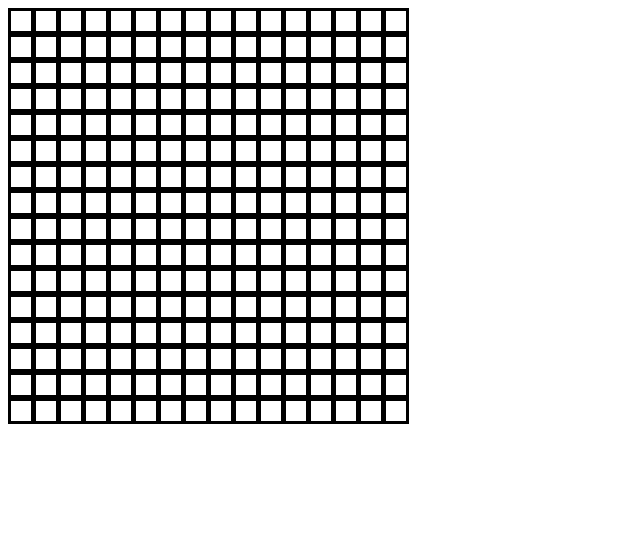
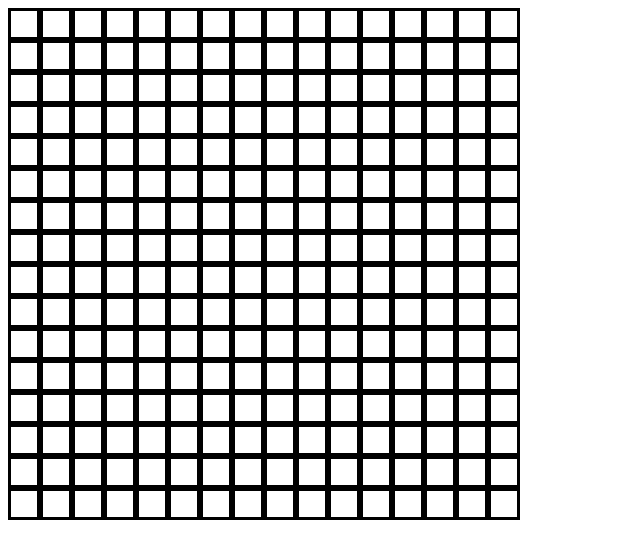
Before and after one commit to hanwj100/etch-a-sketch, a plain HTML site: page index.html in a window 1280 px wide. Shown: the whole page, without its empty margins (0-640 px from the left). Drawn offline with Linux system fonts and the light colour scheme.

Commit message:
Make grid size dynamic relative to screen size

```diff
--- a/script.js
+++ b/script.js
@@ -12,6 +12,7 @@ function createGrid() {
     }
 }
 
+//colors in a selected cell
 function colorIn(cellID) {
     const cell = document.querySelector("#" + cellID);
     if (cell.style.backgroundColor == "") {
--- a/styles.css
+++ b/styles.css
@@ -1,6 +1,8 @@
 #grid {
     display: grid;
-    grid-template-columns: repeat(16, 25px);
+    grid-template-columns: repeat(16, 1fr);
+    width: 40vw;
+    height: 40vw;
 }
 
 .cell {
```
